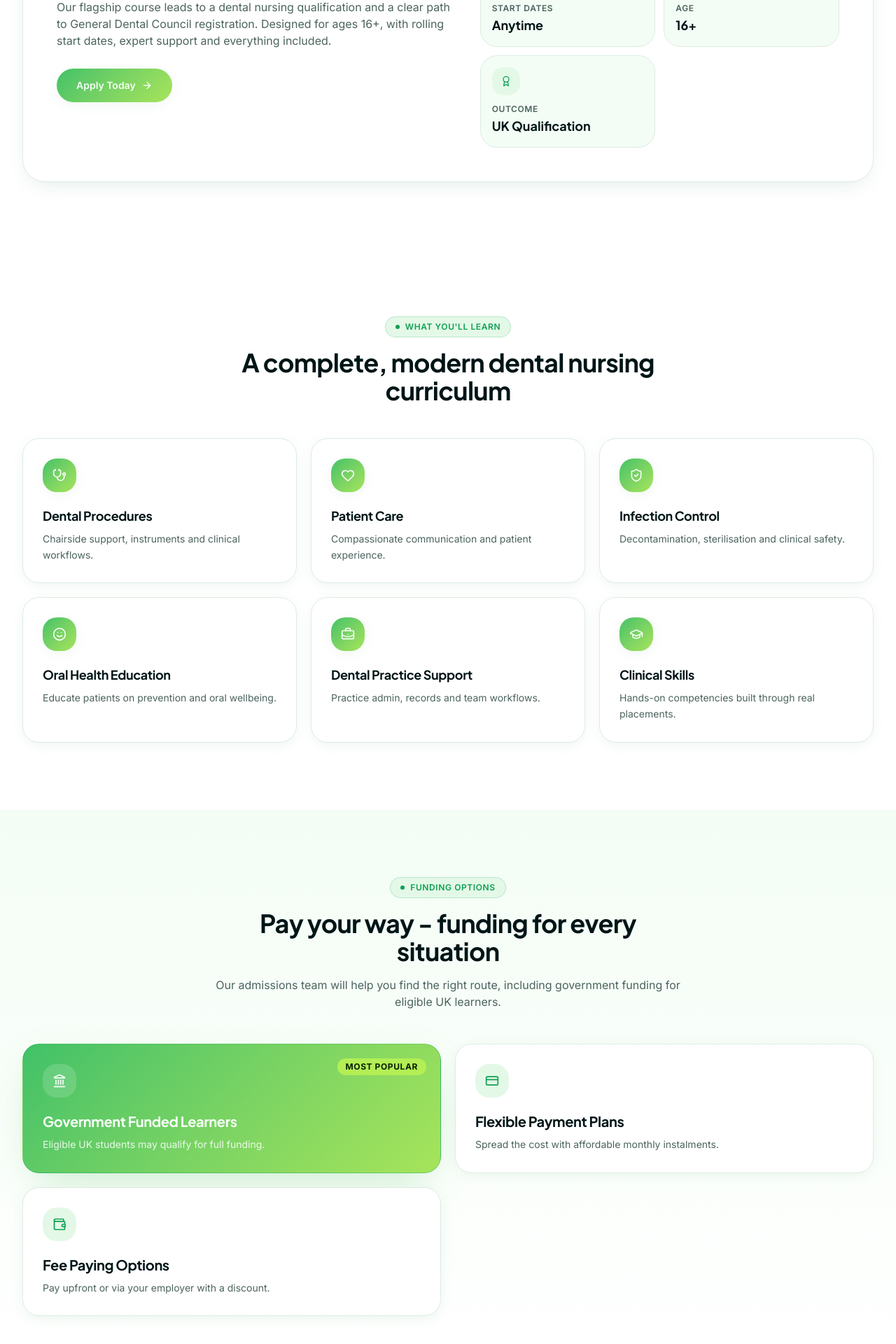
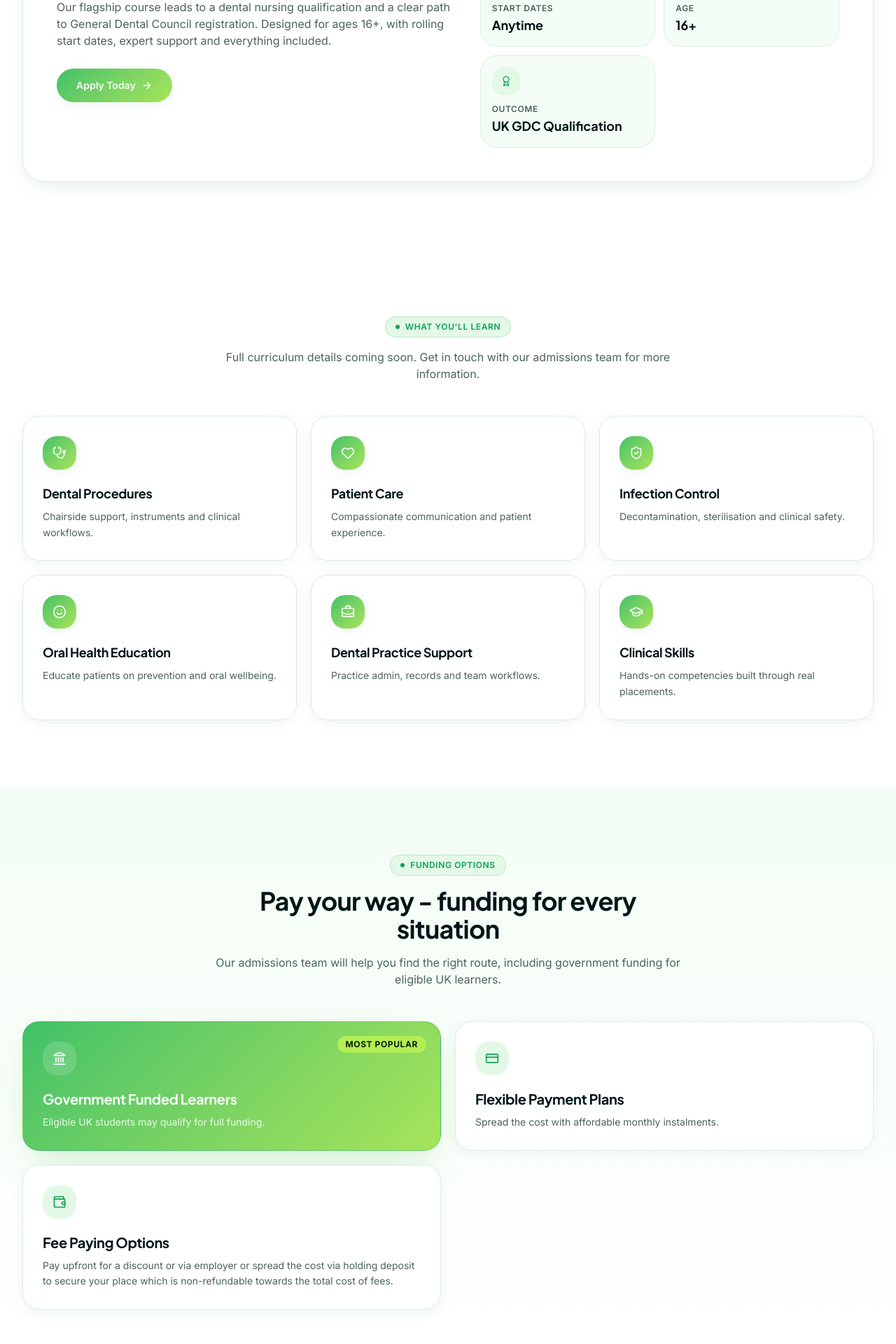
Before and after one commit to MohanPrasathSece/career-upgrade-path, a React (Vite) app: page /courses in a window 1280 px wide. Shown: the part 1055-2975 px from the top of the page at 70% size. Built offline with nearby package versions, Linux system fonts and the light colour scheme.

Commit message:
Update course cards: rename UK Qualification, update fee paying text, remove 1000+ stat, replace curriculum heading

```diff
--- a/src/routes/about.tsx
+++ b/src/routes/about.tsx
@@ -7,7 +7,6 @@ import {
   CalendarRange,
   HandHeart,
   ClipboardCheck,
-  GraduationCap,
   ArrowRight,
   CheckCircle2,
   Sparkles,
@@ -244,7 +243,6 @@ function About() {
           </div>
           <div className="grid gap-4 sm:grid-cols-2">
             {[
-              { icon: GraduationCap, n: "1000+", l: "Students qualified" },
               { icon: Sparkles, n: "100%", l: "Pass rate" },
               { icon: BookOpen, n: "24/7", l: "Online platform" },
               { icon: HandHeart, n: "1:1", l: "Personal support" },
--- a/src/routes/contact.tsx
+++ b/src/routes/contact.tsx
@@ -262,7 +262,7 @@ ${form.message}`;
                   <CheckCircle2 className="h-4 w-4 text-primary" /> Personalised funding plan
                 </li>
                 <li className="flex items-center gap-2">
-                  <CheckCircle2 className="h-4 w-4 text-primary" /> No obligation, ever
+                  <CheckCircle2 className="h-4 w-4 text-primary" /> No obligation
                 </li>
               </ul>
             </div>
--- a/src/routes/courses.tsx
+++ b/src/routes/courses.tsx
@@ -54,7 +54,7 @@ const overview = [
   { icon: Globe, label: "Format", value: "100% Online" },
   { icon: Calendar, label: "Start Dates", value: "Anytime" },
   { icon: UserCheck, label: "Age", value: "16+" },
-  { icon: Award, label: "Outcome", value: "UK Qualification" },
+  { icon: Award, label: "Outcome", value: "UK GDC Qualification" },
 ];
 
 const learn = [
@@ -106,7 +106,7 @@ const funding = [
   {
     icon: Wallet,
     title: "Fee Paying Options",
-    desc: "Pay upfront or via your employer with a discount.",
+    desc: "Pay upfront for a discount or via employer or spread the cost via holding deposit to secure your place which is non-refundable towards the total cost of fees.",
   },
 ];
 
@@ -173,9 +173,9 @@ function Courses() {
       <Section>
         <div className="mx-auto max-w-2xl text-center">
           <SectionEyebrow>What You'll Learn</SectionEyebrow>
-          <h2 className="mt-4 font-display text-[22px] font-bold sm:text-3xl md:text-4xl">
-            A complete, modern dental nursing curriculum
-          </h2>
+          <p className="mt-4 text-muted-foreground">
+            Full curriculum details coming soon. Get in touch with our admissions team for more information.
+          </p>
         </div>
         <div className="mt-12 grid gap-5 md:grid-cols-2 lg:grid-cols-3">
           {learn.map((l) => (
```
